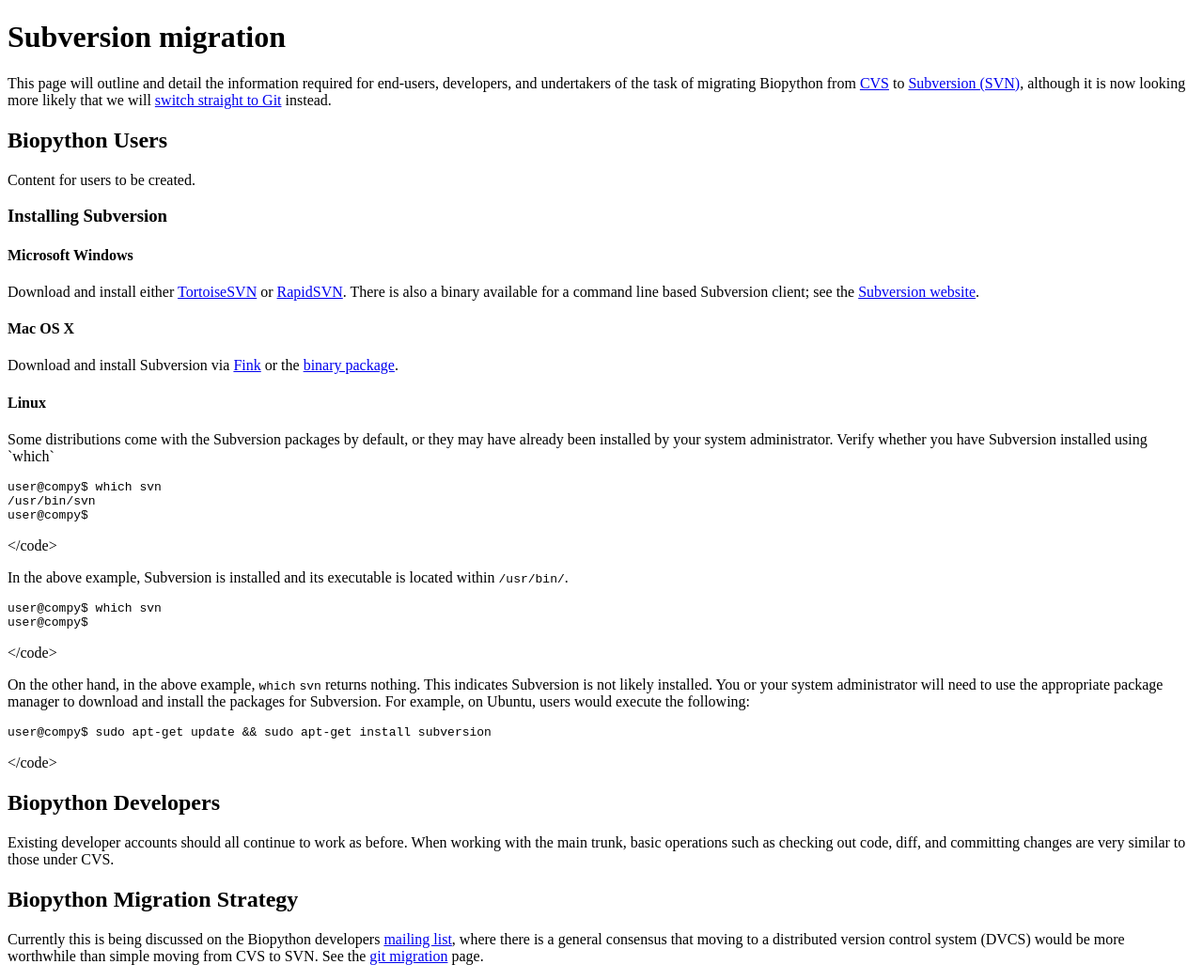
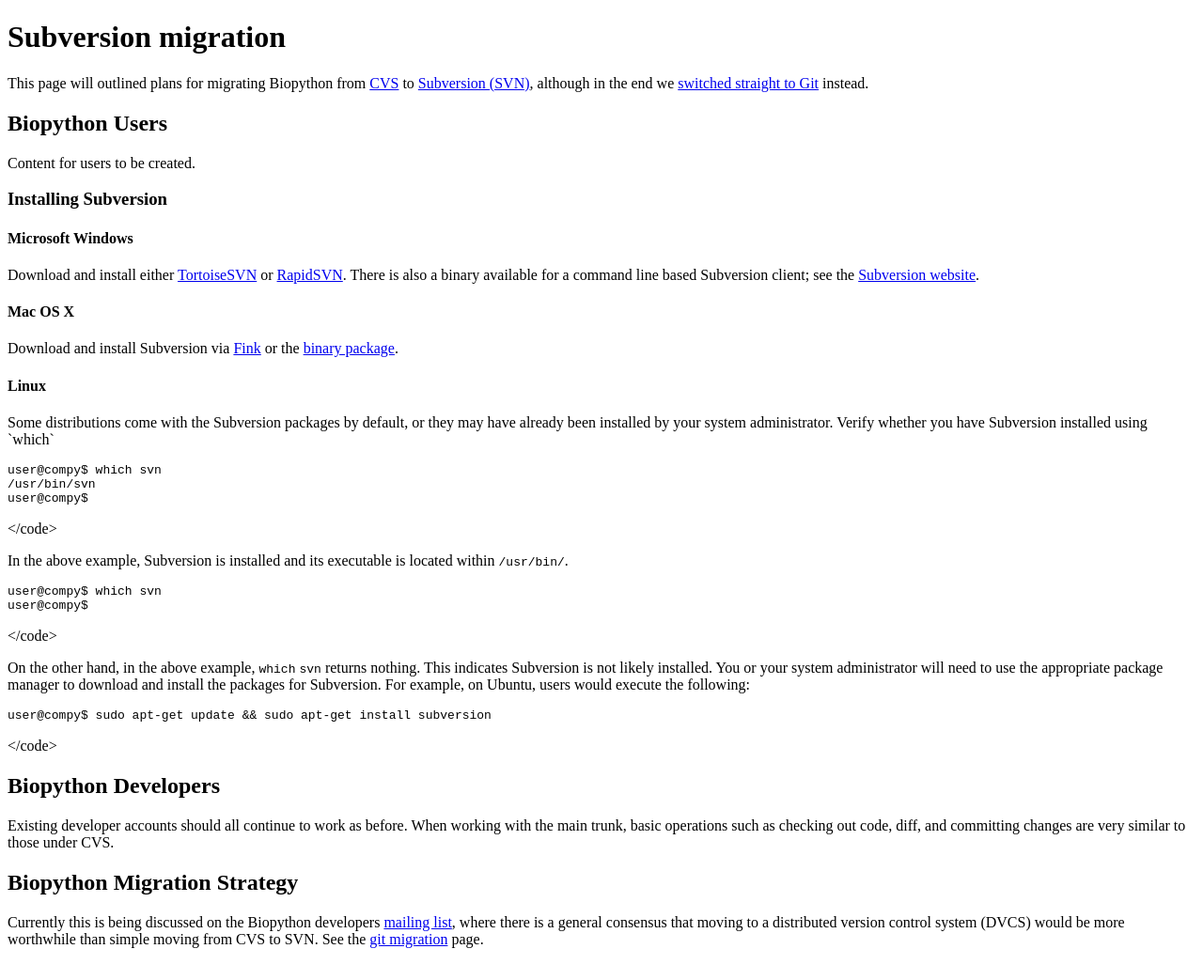
Before and after one commit to biopython/biopython.github.io, a Jekyll site: the page built from wiki/Subversion_migration.md, in a window 1280 px wide. Shown: the whole page at 94% size. Built offline with Jekyll 4.4.1, drawn with Linux system fonts in a browser that asks for light colours.

Commit message:
CVS to git has happened!

```diff
--- a/wiki/Subversion_migration.md
+++ b/wiki/Subversion_migration.md
@@ -4,11 +4,9 @@ permalink: wiki/Subversion_migration
 layout: wiki
 ---
 
-This page will outline and detail the information required for
-end-users, developers, and undertakers of the task of migrating
-Biopython from [CVS](CVS "wikilink") to [Subversion
-(SVN)](SVN "wikilink"), although it is now looking more likely that we
-will [switch straight to Git](GitMigration "wikilink") instead.
+This page will outlined plans for migrating Biopython from
+[CVS](CVS "wikilink") to [Subversion (SVN)](SVN "wikilink"), although in
+the end we [switched straight to Git](GitMigration "wikilink") instead.
 
 Biopython Users
 ---------------
```
Also changed, not shown: 1 other file.
